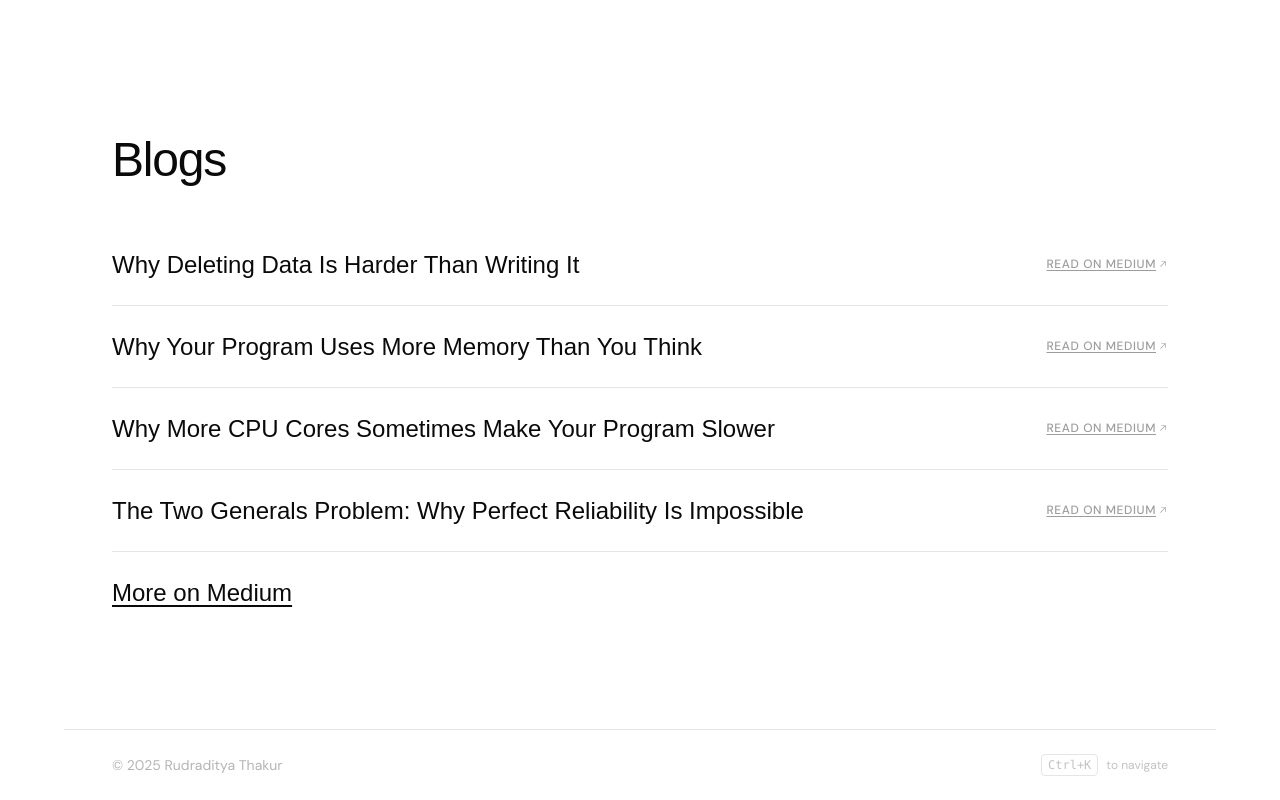
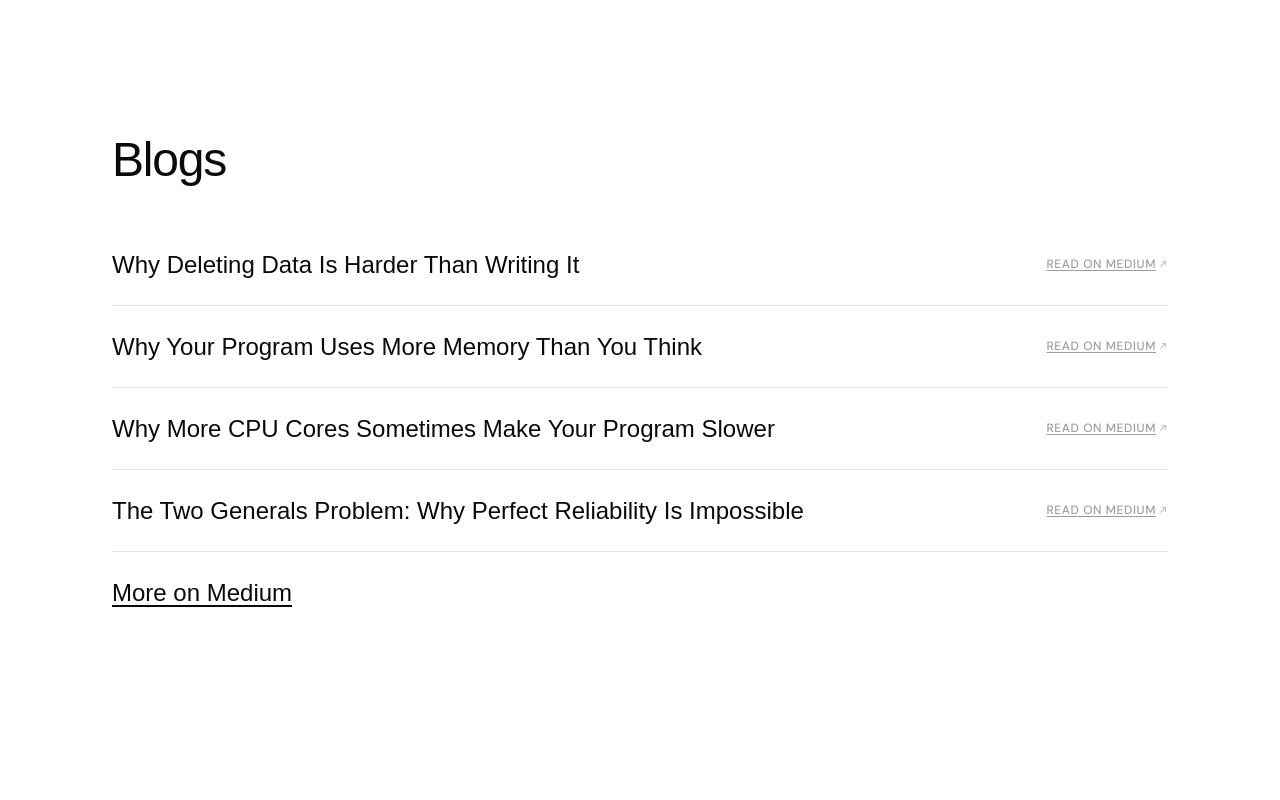
Before and after one commit to rudraditya21/rudraditya21.github.io, a Next.js app: page / in a window 1280 px wide. Shown: the part 6370-7170 px from the top of the page. After the commit the page ends 7099 px from the top, so only its background shows below. Built offline with nearby package versions, Linux system fonts and the light colour scheme; a web font is replaced by a local one.

Commit message:
removed: footer

```diff
--- a/app/page.tsx
+++ b/app/page.tsx
@@ -39,11 +39,6 @@ export default function Home() {
   const [scrollProgress, setScrollProgress] = useState(0)
   const [toastVisible, setToastVisible] = useState(false)
   const toastTimer = useRef<ReturnType<typeof setTimeout> | null>(null)
-  const [shortcut, setShortcut] = useState('⌘K')
-
-  useEffect(() => {
-    if (!/Mac|iPhone|iPad|iPod/.test(navigator.platform)) setShortcut('Ctrl+K')
-  }, [])
 
   const copyEmail = useCallback(() => {
     navigator.clipboard.writeText(EMAIL)
@@ -141,16 +136,6 @@ export default function Home() {
         <div id="quests"><SideQuests /></div>
         <div id="writing"><Writing /></div>
 
-        <footer className="flex items-center justify-between border-t border-border px-12 py-6" style={{ fontFamily: 'var(--font-inter)' }}>
-          <span className="text-sm text-foreground/30">© 2025 Rudraditya Thakur</span>
-          <button
-            onClick={() => window.dispatchEvent(new Event('open-command-palette'))}
-            className="flex items-center gap-2 text-foreground/25 transition-colors duration-200 hover:text-foreground/50"
-          >
-            <span className="rounded border border-border px-1.5 py-0.5 font-mono text-xs">{shortcut}</span>
-            <span className="text-xs">to navigate</span>
-          </button>
-        </footer>
       </main>
 
       <Toast visible={toastVisible} />
```
